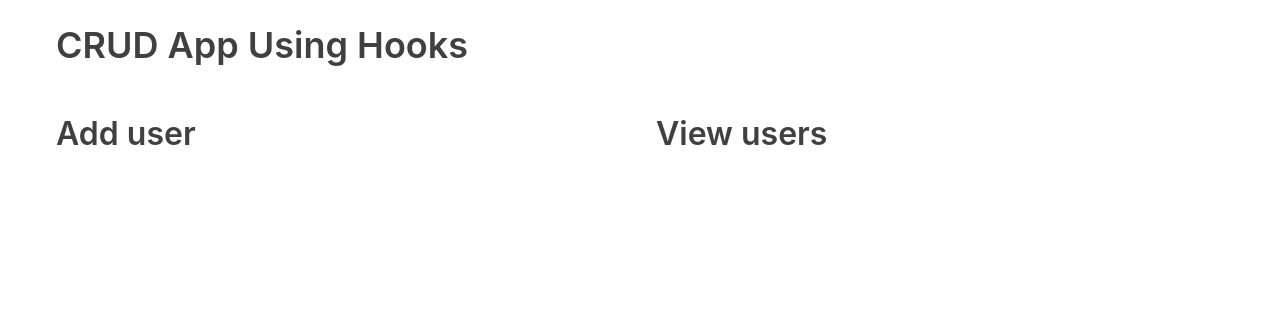
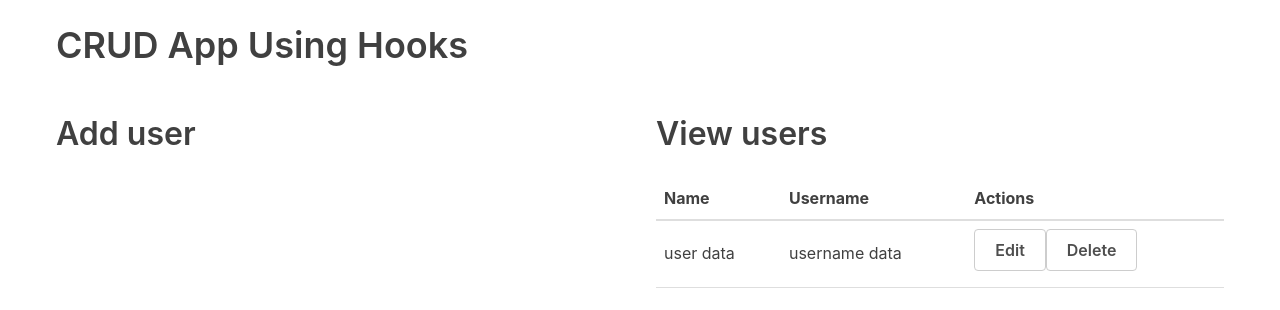
Before and after one commit to mody100000/CRUD-App, a React (Create React App) app: page / in a window 1280 px wide. Shown: the top 310 px of the page. Built offline with nearby package versions, Linux system fonts and the light colour scheme.

Commit message:
adding a userTabel

```diff
--- a/src/App.js
+++ b/src/App.js
@@ -1,6 +1,6 @@
 import React from "react";
-
-const app = () => {
+import UserTabel from "./tabels/UserTabel";
+const App = () => {
   return (
     <div className="container">
       <h1>CRUD App Using Hooks</h1>
@@ -10,10 +10,11 @@
         </div>
         <div className="flex-large">
           <h2>View users</h2>
+          <UserTabel />
         </div>
       </div>
     </div>
   );
 };
 
-export default app;
+export default App;
--- /dev/null
+++ b/src/tabels/UserTabel.js
@@ -0,0 +1,25 @@
+import React from "react";
+
+const UserTabel = () => (
+  <table>
+    <thead>
+      <tr>
+        <th>Name</th>
+        <th>Username</th>
+        <th>Actions</th>
+      </tr>
+    </thead>
+    <tbody>
+      <tr>
+        <td>user data</td>
+        <td>username data</td>
+        <td>
+          <button className="button muted-button">Edit</button>
+          <button className="button muted-button">Delete</button>
+        </td>
+      </tr>
+    </tbody>
+  </table>
+);
+
+export default UserTabel;
```
Also changed, not shown: public/logo192.png (deleted), public/logo512.png (deleted), public/robots.txt (deleted).
